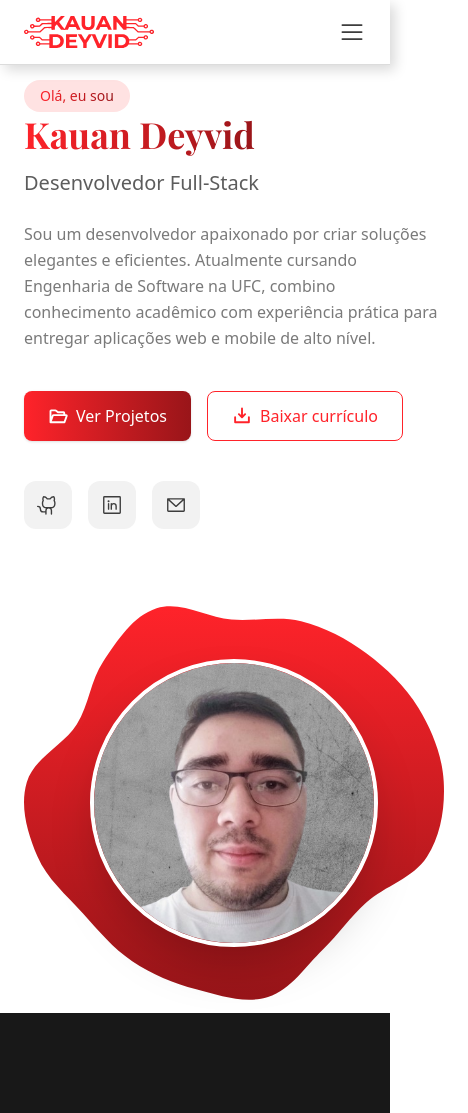
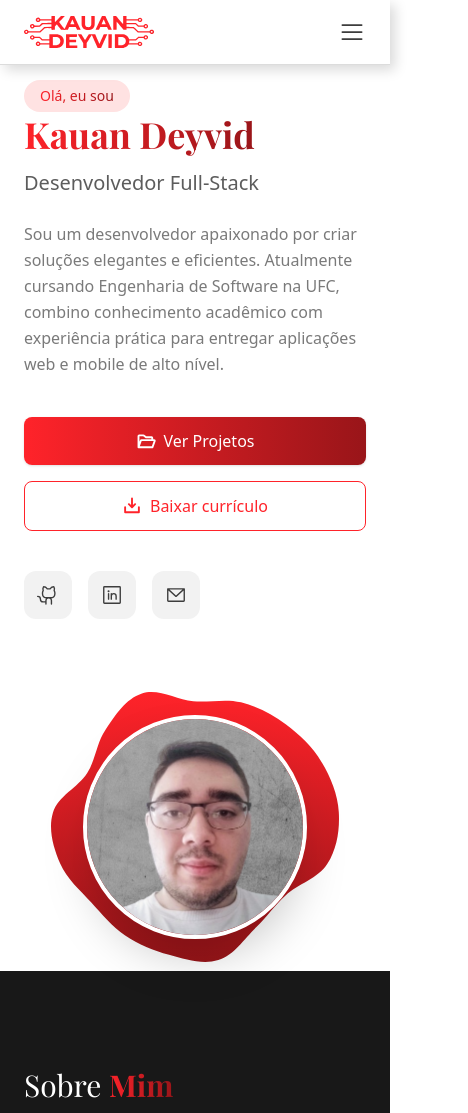
Before and after one commit to KauanProg/Kauan-Deyvid-Portfolio, a React (Vite) app: page / in a window 390 px wide. Shown: the top 1113 px of the page, 468 px wide, since content can reach past the window. Built offline with nearby package versions, Linux system fonts and the light colour scheme.

Commit message:
fix: Correção na responsividade da hero

```diff
--- a/src/components/hero-section/index.tsx
+++ b/src/components/hero-section/index.tsx
@@ -7,6 +7,7 @@ import {
 } from "@phosphor-icons/react";
 
 import Blob from "/blob.svg";
+import Profile from "/minha-foto-2.png";
 
 const HeroSection = () => {
   return (
@@ -39,11 +40,12 @@ const HeroSection = () => {
             aplicações web e mobile de alto nível.
           </p>
 
-          <div className="flex flex-wrap gap-4 mb-10">
+          <div className="flex flex-col sm:flex-row gap-4 mb-10">
             <a
               href="#projetos"
               className="
-                flex items-center gap-2
+                flex items-center justify-center gap-2
+                w-full sm:w-auto
                 bg-linear-to-r from-primary to-[#991519]
                 text-white px-6 py-3 rounded-lg shadow
                 hover:opacity-90 transition
@@ -57,7 +59,8 @@ const HeroSection = () => {
               href="/KAUAN DEYVID BEZERRA DE SOUSA - CURRÍCULO.pdf"
               download
               className="
-                flex items-center gap-2
+                flex items-center justify-center gap-2
+                w-full sm:w-auto
                 border border-primary text-primary px-6 py-3 rounded-lg
                 hover:bg-linear-to-r hover:from-primary hover:to-[#991519] hover:text-white
                 transition
@@ -108,7 +111,15 @@ const HeroSection = () => {
 
         <div className="relative flex justify-center lg:justify-end">
           <div className="relative flex justify-center lg:justify-end">
-            <div className="relative w-105 h-105 md:w-120 md:h-120 lg:w-135 lg:h-135 flex items-center justify-center">
+            <div
+              className="
+                relative
+                w-72 h-72
+                md:w-80 md:h-80
+                lg:w-135 lg:h-135
+                flex items-center justify-center
+              "
+            >
               <img
                 src={Blob}
                 alt="Blob decorativo"
@@ -116,12 +127,12 @@ const HeroSection = () => {
               />
 
               <img
-                src="/minha-foto-2.png"
+                src={Profile}
                 alt="Foto de perfil"
                 className="
                   relative
-                  w-72 h-72
-                  md:w-80 md:h-80
+                  w-56 h-56
+                  md:w-64 md:h-64
                   lg:w-88 lg:h-88
                   object-cover
                   rounded-full
```
